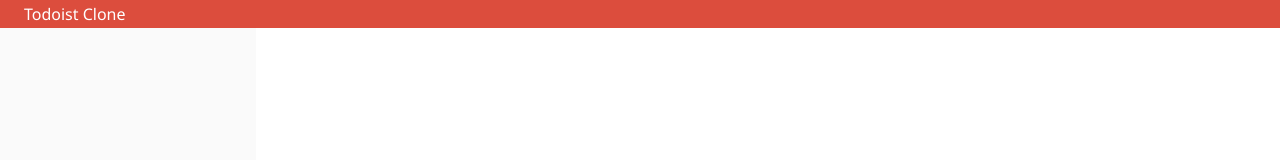
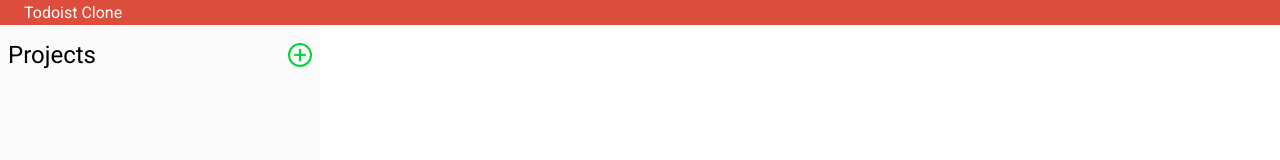
Before and after one commit to KarimElsayad247/odin-todo-list, a website built with webpack: page dist/index.html in a window 1280 px wide. Built offline with nearby package versions, Linux system fonts and the light colour scheme.

Commit message:
Add a button to the sidebar

```diff
--- a/src/modules/Sidebar.js
+++ b/src/modules/Sidebar.js
@@ -1,5 +1,27 @@
+const CreateProjectButton = () => {
+    const button = document.createElement('button');
+    button.textContent = "+"
+    button.id = "add-project-button";
+    return button;
+}
+
 export default function() {
     let sidebar = document.createElement('section');
     sidebar.classList.add('sidebar');
+
+    const sidebarHeader = document.createElement('div');
+    sidebarHeader.id = 'sidebar-header'
+
+    const sidebarHeaderTitle = document.createElement('h2');
+    sidebarHeaderTitle.textContent = "Projects";
+    sidebarHeaderTitle.classList.add("sidebar-header-title")
+
+    const createProjectButton = CreateProjectButton();
+
+    sidebarHeader.appendChild(sidebarHeaderTitle);
+    sidebarHeader.appendChild(createProjectButton);
+
+    sidebar.appendChild(sidebarHeader);
+
     return sidebar;
 }
--- a/src/styles/main.css
+++ b/src/styles/main.css
@@ -1,13 +1,20 @@
+:root {
+    --green: #07d13d
+}
+
 * {
     margin: 0;
     padding: 0;
 }
 
+body, button, input {
+    font-family: Roboto, Geneva, Verdana, sans-serif;
+}
+
 body {
-    font-family: 'Segoe UI', Tahoma, Geneva, Verdana, sans-serif;
     height: 100vh;
     display: grid;
-    grid-template-columns: 1fr 4fr;
+    grid-template-columns: 1fr 3fr;
     grid-template-rows: min-content auto;
 }
 
@@ -23,4 +30,42 @@
     background-color: #fafafa;
     grid-column: 1 / 2;
     grid-row: 2 / 3;
+    padding: 1rem 0.5rem;
 }
+
+.sidebar-header-title {
+    vertical-align: middle;
+    font-weight: 400;
+}
+
+#sidebar-header {
+    display: flex;
+    justify-content: space-between;
+    align-items: center;
+}
+
+#add-project-button {
+    display: flex;
+    align-items: center;
+    justify-content: center;
+
+    aspect-ratio: 1 / 1;
+    height: 1.5rem;
+    min-width: 1.5rem;
+    border-radius: 50%;
+    border: 2px solid var(--green);
+    padding: 0.5rem;
+
+    background-color: #fafafa;
+    color: var(--green);
+    font-size: 1.5rem;
+    font-weight: 400;
+
+    transition: all 0.1s ease;
+    cursor: pointer;
+}
+
+#add-project-button:hover {
+    background-color: var(--green);
+    color: white;
+}
```
Also changed, not shown: dist/index.html.
